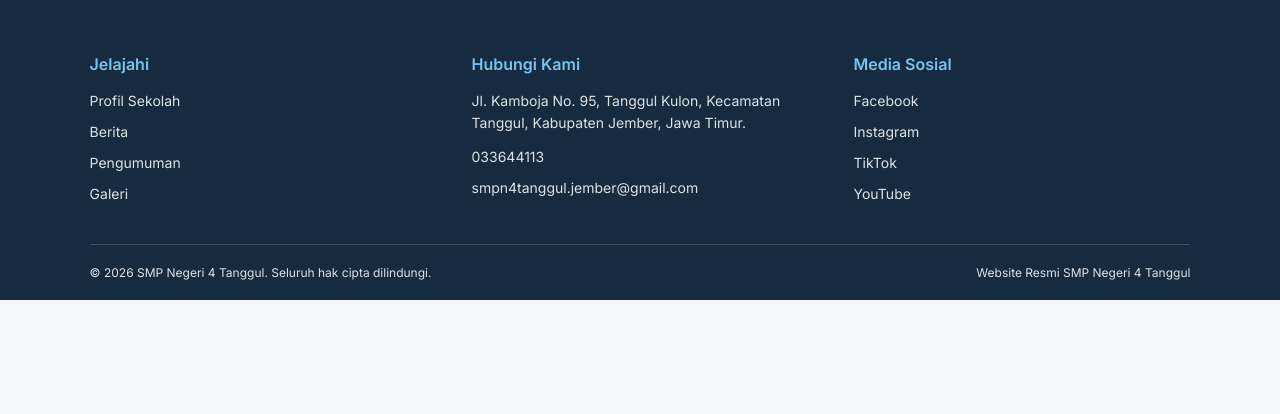
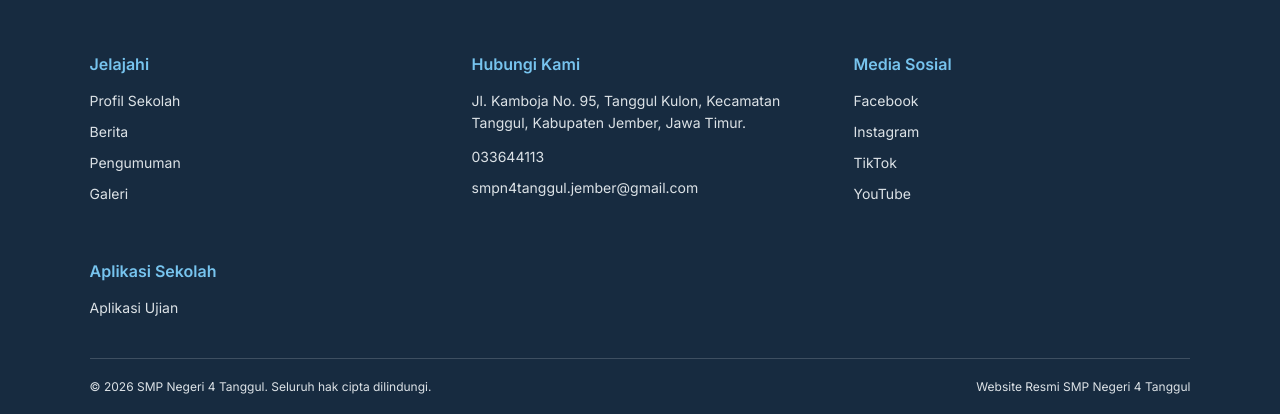
Before and after one commit to alekefendi40-sudo/website-smpn4-tanggul, a plain HTML site: page website/index.html in a window 1280 px wide. Shown: the part 6505-6919 px from the top of the page. Before the commit the page ends 6805 px from the top, so only its background shows below. Drawn offline with Linux system fonts and the light colour scheme; a script that the page names is missing.

Commit message:
Update index.html

```diff
--- a/website/index.html
+++ b/website/index.html
@@ -803,7 +803,15 @@
             <a href="https://www.tiktok.com/@smpn4tanggulofficial" target="_blank" rel="noopener noreferrer">TikTok</a>
             <a href="https://www.youtube.com/@smpn4tanggul" target="_blank" rel="noopener noreferrer">YouTube</a>
           </div>
-
+           <!-- APLIKASI SEKOLAH -->
+          <div class="footer-section">
+            <h4>Aplikasi Sekolah</h4>
+            <a href="https://script.google.com/a/macros/guru.smp.belajar.id/s/AKfycbzODZAVFwwYZKF5MVlZf8u7bJjWzIpOuQdlJhgeICLiINE5bMIl37w6C0elBcWGAXeQ/exec"
+               target="_blank"
+               rel="noopener noreferrer">
+              Aplikasi Ujian
+            </a>
+          </div>
         </div>
 
         <!-- COPYRIGHT -->
```
